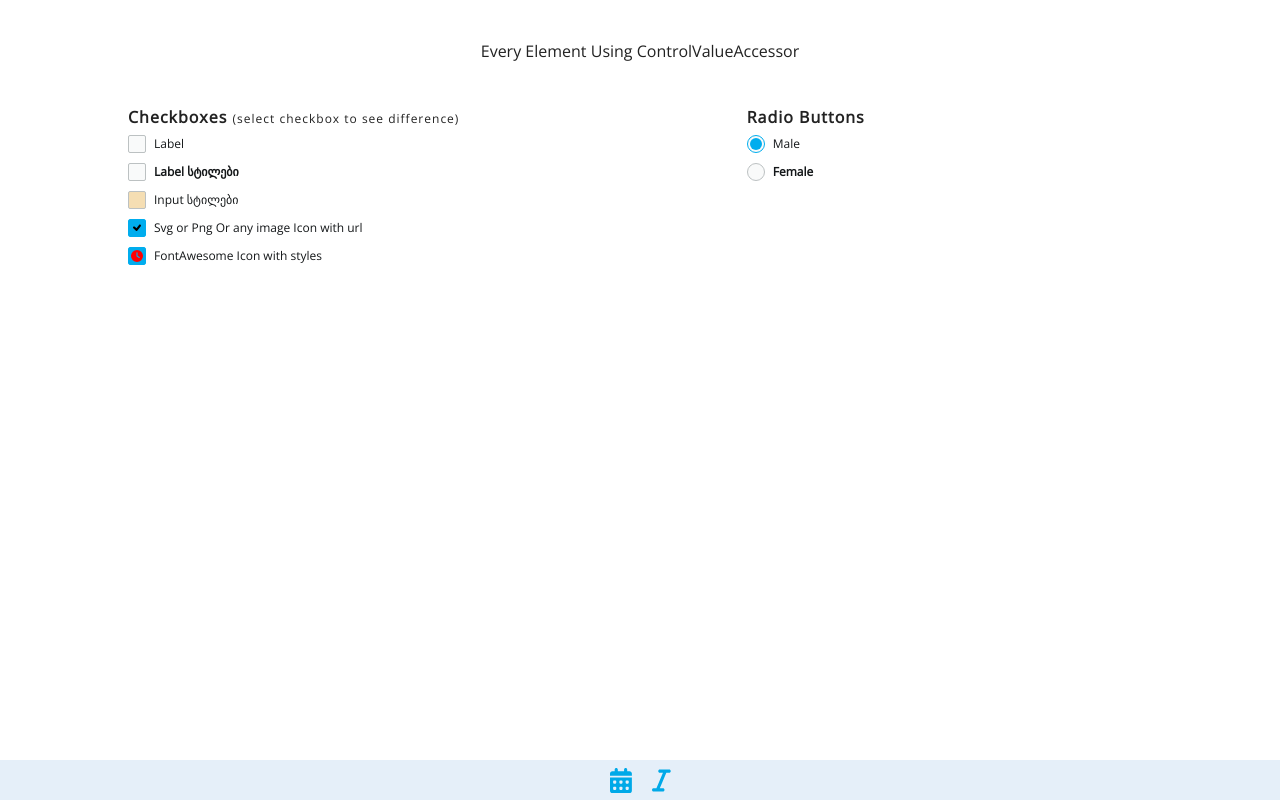
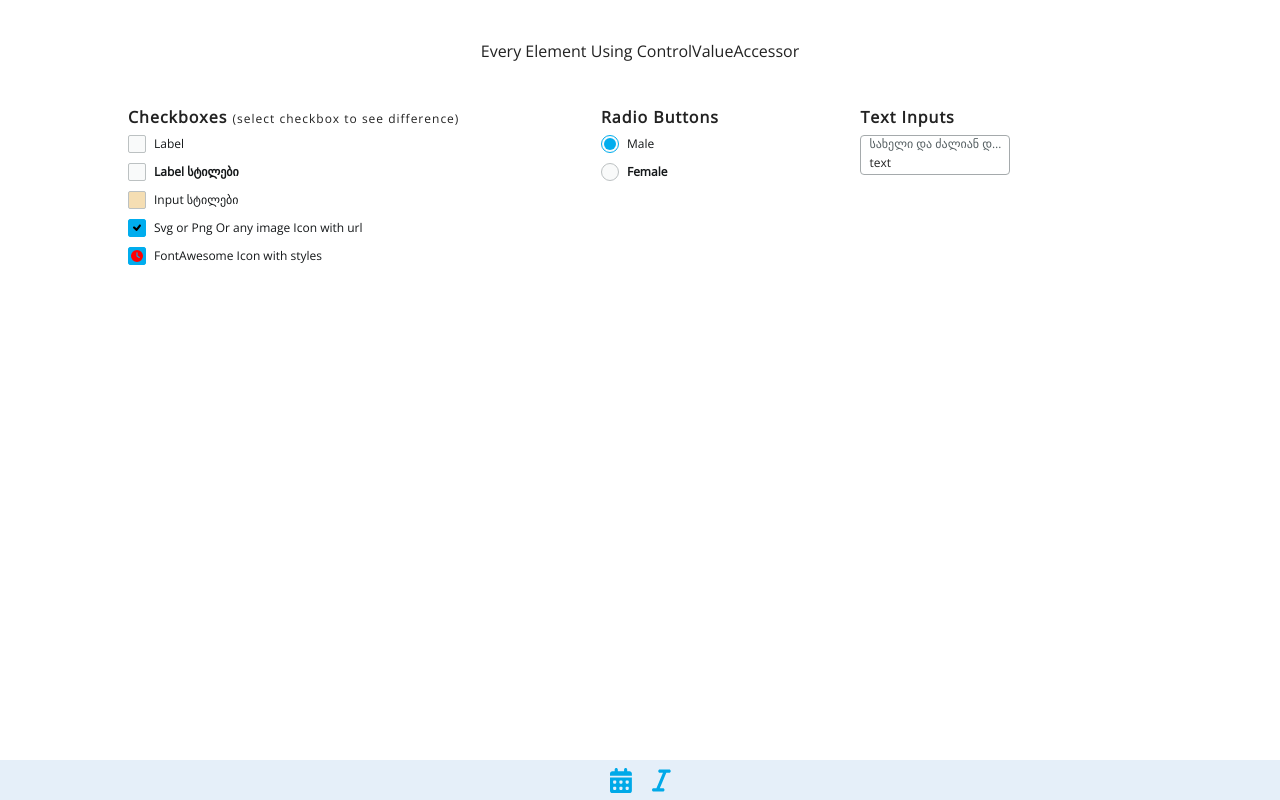
Before and after one commit to tengizmikhelidze/angular, an Angular app: page /#/inputs in a window 1280 px wide. Built offline with nearby package versions, Linux system fonts and the light colour scheme.

Commit message:
feature - inputs

```diff
--- a/package.json
+++ b/package.json
@@ -3,7 +3,7 @@
   "version": "1.0.0",
   "scripts": {
     "ng": "ng",
-    "start": "ng serve -o",
+    "start": "ng serve --port=2121 -o",
     "watch": "ng build --watch --configuration development",
     "test": "ng test",
     "prepare": "husky install",
--- a/src/app/features/inputs/components/inputs-wrapper/inputs-wrapper.component.html
+++ b/src/app/features/inputs/components/inputs-wrapper/inputs-wrapper.component.html
@@ -75,6 +75,20 @@
           </li>
         </ul>
       </div>
+      <div class="grid-columns column column-3">
+        <h3 class="column-header">Text Inputs</h3>
+        <ul class="column-list" [formGroupName]="'textInputs'">
+          <li>
+            <app-text-input
+              [placeHolder]="
+                'სახელი და ძალიან დიდი ლაბელი რომელიც არ შეიძლება იყოს დიდი'
+              "
+              formControlName="textInput1"
+            >
+            </app-text-input>
+          </li>
+        </ul>
+      </div>
     </div>
   </div>
 </form>
--- a/src/app/features/inputs/components/inputs-wrapper/inputs-wrapper.component.ts
+++ b/src/app/features/inputs/components/inputs-wrapper/inputs-wrapper.component.ts
@@ -22,6 +22,9 @@ export class InputsWrapperComponent {
     radios: this.fb.group({
       maleFemale: ['male'],
     }),
+    textInputs: this.fb.group({
+      textInput1: ['text', Validators.required],
+    }),
   });
 
   constructor(private fb: FormBuilder) {
--- a/src/app/features/inputs/components/radio/radio.component.html
+++ b/src/app/features/inputs/components/radio/radio.component.html
@@ -1,5 +1,5 @@
-<div class="checkbox-wrapper">
-  <div class="checkbox-container">
+<div class="radio-wrapper">
+  <div class="radio-container">
     <input
       #radioInput
       type="radio"
--- a/src/app/features/inputs/components/radio/radio.component.scss
+++ b/src/app/features/inputs/components/radio/radio.component.scss
@@ -1,4 +1,4 @@
-.checkbox-wrapper {
+.radio-wrapper {
   width: auto;
   height: auto;
   display: flex;
@@ -6,7 +6,7 @@
   align-items: center;
   gap: 8px;
 
-  .checkbox-container {
+  .radio-container {
     position: relative;
     display: inline-flex;
     height: 18px;
--- /dev/null
+++ b/src/app/features/inputs/components/text/text.component.html
@@ -0,0 +1,22 @@
+<div class="text-input-wrapper">
+  <div class="text-input-container" (click)="textInput.focus()">
+    <label
+      *ngIf="this.placeHolder"
+      class="input-label"
+      for="textInput"
+      [style]="placeHolderStyles"
+      [ngClass]="hasInputValue() ? 'float' : ''"
+    >
+      {{ this.placeHolder }}
+    </label>
+    <input
+      #textInput
+      type="text"
+      id="textInput"
+      placeholder=" "
+      [(ngModel)]="value"
+      [id]="'textInput ' + this.id"
+      [style]="inputStyles"
+    />
+  </div>
+</div>
--- /dev/null
+++ b/src/app/features/inputs/components/text/text.component.scss
@@ -0,0 +1,65 @@
+.text-input-wrapper {
+  width: auto;
+  height: auto;
+  display: block;
+
+  .text-input-container {
+    position: relative;
+    width: 150px;
+    height: 40px;
+    background: var(--background-inputs-text);
+    color: var(--color-text);
+    border: 0.5px solid var(--border-inputs-text);
+    border-radius: 4px;
+    font-weight: 400;
+    font-size: 12px;
+    padding: 2px 8px;
+    cursor: text;
+    display: grid;
+    grid-auto-flow: row;
+    box-sizing: border-box;
+
+    &:hover {
+      border-color: var(--border-inputs-text-hover);
+    }
+
+    &:focus-within {
+      border-color: var(--border-inputs-tbc);
+
+      .input-label {
+        color: var(--color-tbc);
+        @extend .float;
+      }
+    }
+
+    input[type="text"] {
+      background: none;
+      border: none;
+      width: 100%;
+      height: auto;
+      padding: 0;
+    }
+
+    .input-label {
+      position: absolute;
+      left: 9px;
+      top: 50%;
+      transform: translateY(-50%);
+      font-weight: 400;
+      font-size: 12px;
+      width: calc(100% - 16px);
+      color: var(--color-text-placeholder);
+      overflow: hidden;
+      text-overflow: ellipsis;
+      white-space: nowrap;
+
+      &.float {
+        position: relative;
+        transform: translateY(0);
+        top: 0;
+        left: 0;
+        width: 100%;
+      }
+    }
+  }
+}
--- /dev/null
+++ b/src/app/features/inputs/components/text/text.component.ts
@@ -0,0 +1,71 @@
+import {
+  AfterContentChecked,
+  Component,
+  ElementRef,
+  forwardRef,
+  Input,
+  ViewChild,
+} from '@angular/core';
+import { ControlValueAccessor, NG_VALUE_ACCESSOR } from '@angular/forms';
+
+@Component({
+  selector: 'app-text-input',
+  templateUrl: './text.component.html',
+  styleUrls: ['./text.component.scss'],
+  providers: [
+    {
+      provide: NG_VALUE_ACCESSOR,
+      useExisting: forwardRef(() => TextComponent),
+      multi: true,
+    },
+  ],
+})
+export class TextComponent
+  implements ControlValueAccessor, AfterContentChecked
+{
+  @Input() id: string = '';
+  @Input() placeHolder: string = '';
+  @Input() placeHolderStyles: {} = {};
+  @Input() inputStyles: {} = {};
+  @ViewChild('textInput') textInput: ElementRef<HTMLInputElement> | undefined;
+
+  public val: any; // ამ ველს ვწვდებით კომპონენტის შიგნითის შიგნით
+  private defaultValueAlreadyChecked: boolean = false;
+
+  set value(val: boolean) {
+    if (val !== undefined && this.val !== val) {
+      this.val = val;
+      this.onChange(val);
+      this.onTouch(val);
+    }
+  }
+
+  ngAfterContentChecked() {
+    if (!this.defaultValueAlreadyChecked && this.textInput) {
+      this.textInput['nativeElement']['value'] = this.val;
+      this.defaultValueAlreadyChecked = true;
+    }
+  }
+
+  onChange: any = () => {};
+  onTouch: any = () => {};
+
+  // არეგისტრირებს value-ს ცვლილების დროს რომელი ფუქნცია უნდა გამოიძახოს
+  writeValue(value: any) {
+    this.value = value;
+  }
+
+  // არეგისტრირებს onChange ივენთის დროს რომელი ფუნქცია უნდა გამოიძხოს
+  registerOnChange(fn: any) {
+    this.onChange = fn;
+  }
+
+  // არეგისტრირებს onTouched ივენთის დროს რომელი ფუნქცია უნდა გამოიძხოს
+  registerOnTouched(fn: any) {
+    this.onTouch = fn;
+  }
+
+  hasInputValue() {
+    return !!this.val;
+  }
+}
--- a/src/app/features/inputs/inputs.module.ts
+++ b/src/app/features/inputs/inputs.module.ts
@@ -7,6 +7,7 @@ import { InputsWrapperComponent } from './components/inputs-wrapper/inputs-wrapp
 import { FontAwesomeModule } from '@fortawesome/angular-fontawesome';
 import { FormsModule, ReactiveFormsModule } from '@angular/forms';
 import { RadioComponent } from './components/radio/radio.component';
+import { TextComponent } from './components/text/text.component';
 
 const Components = [InputsWrapperComponent, CheckboxComponent];
 
@@ -21,7 +22,7 @@ const ExternalModules = [FontAwesomeModule];
 
 const ExportedComponents = [CheckboxComponent];
 @NgModule({
-  declarations: [...Components, RadioComponent],
+  declarations: [...Components, RadioComponent, TextComponent],
   imports: [...InternalModules, ...ExternalModules],
   exports: [...ExportedComponents],
 })
--- a/src/styles/pallet.scss
+++ b/src/styles/pallet.scss
@@ -1,16 +1,23 @@
 // ============== Backgrounds ==============
 $background-navigate-light: #e5eff9;
 $background-inputs: #f9fafa;
+$background-inputs-text: #ffffff;
 $background-inputs-tbc: #00adee;
 // ============== Backgrounds ==============
 
 // ============== Colors ==============
 $color-tbc-blue-light: #00a9e8;
+$color-tbc: #00adee;
 $color-label: #141719;
+$color-text: #141719;
+$color-text-placeholder: #555f62;
 // ============== Colors ==============
 
 // ============== Borders ==============
 $border-inputs: #bcc1c2;
+$border-inputs-tbc: #00adee;
+$border-inputs-text: #a5aaac;
+$border-inputs-text-hover: #555f62;
 $border-inputs-invalid: #ef4343;
 // ============== Borders ==============
 
@@ -18,16 +25,23 @@ $border-inputs-invalid: #ef4343;
   // ============== Backgrounds ==============
   --background-navigate-light: #{$background-navigate-light};
   --background-inputs: #{$background-inputs};
+  --background-inputs-text: #{$background-inputs-text};
   --background-inputs-tbc: #{$background-inputs-tbc};
   // ============== Backgrounds ==============
 
   // ============== Colors ==============
   --color-tbc-blue-light: #{$color-tbc-blue-light};
+  --color-tbc: #{$color-tbc};
   --color-label-checkbox: #{$color-label};
+  --color-text: #{$color-text};
+  --color-text-placeholder: #{$color-text-placeholder};
   // ============== Colors ==============
 
   // ============== Borders ==============
   --border-inputs: #{$border-inputs};
+  --border-inputs-tbc: #{$border-inputs-tbc};
+  --border-inputs-text: #{$border-inputs-text};
+  --border-inputs-text-hover: #{$border-inputs-text-hover};
   --border-inputs-invalid: #{$border-inputs-invalid};
   // ============== Borders ==============
 }
--- a/src/styles/reset.scss
+++ b/src/styles/reset.scss
@@ -452,7 +452,10 @@ label {
 
 //Default-input-error-border
 .ng-invalid.ng-touched {
-  input {
+  input:not([type="text"]) {
+    border-color: var(--border-inputs-invalid) !important;
+  }
+  .text-input-container:not(:focus-within) {
     border-color: var(--border-inputs-invalid) !important;
   }
 }
```
